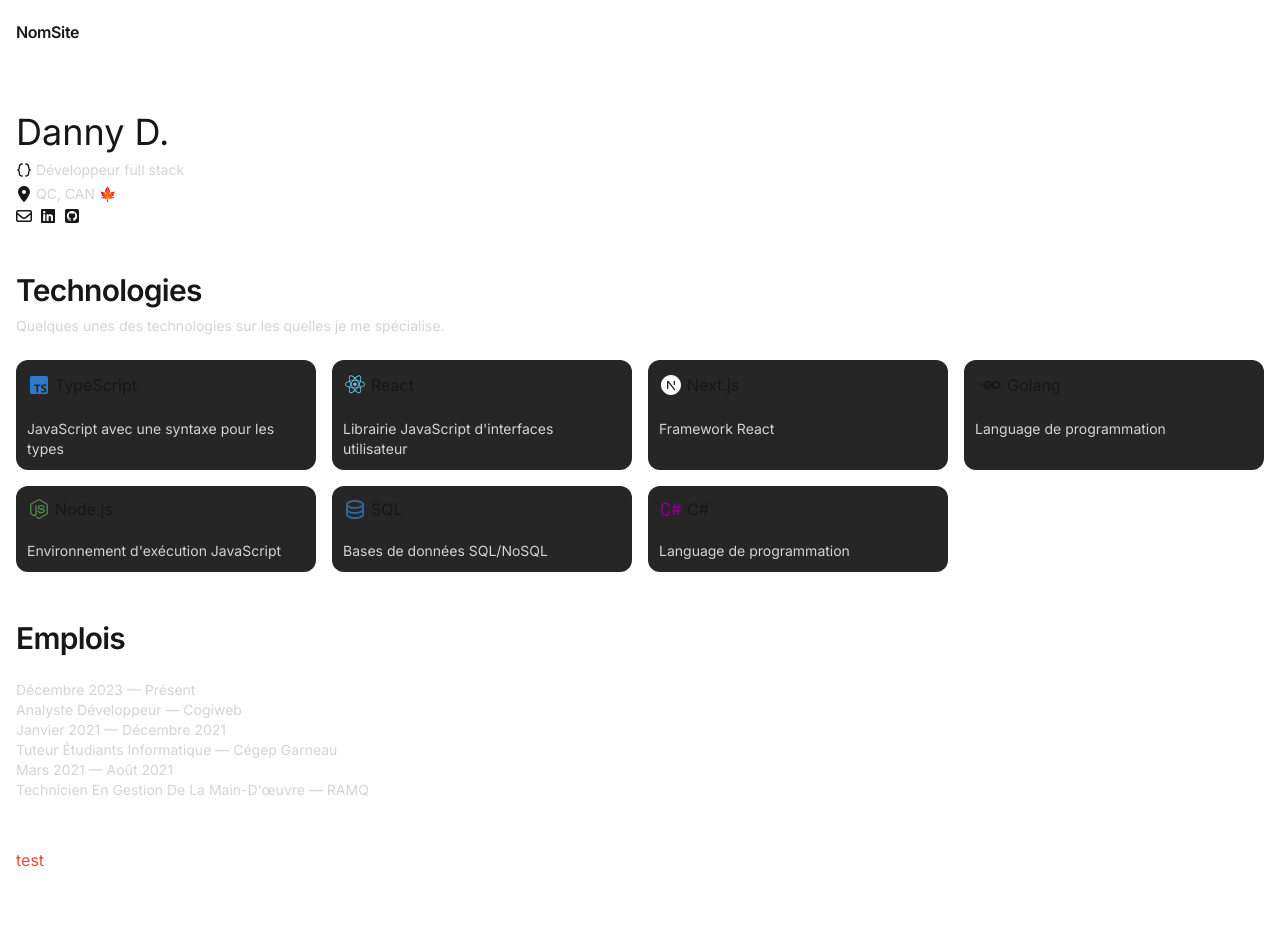
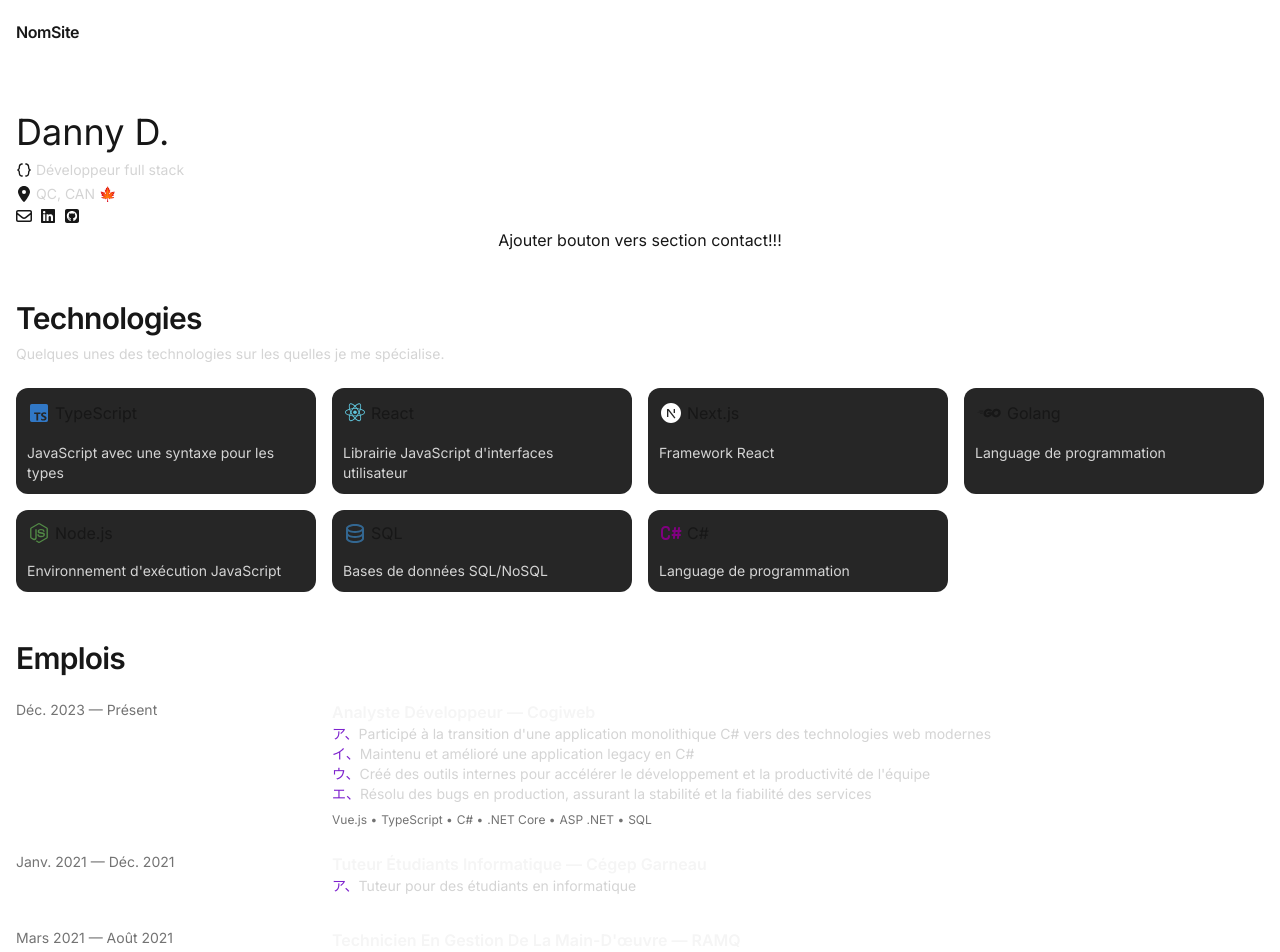
Before and after one commit to mtlaso/portfolio, a Next.js app: page / in a window 1280 px wide. Shown: the top 952 px of the page. Before the commit the page ends 872 px from the top, so only its background shows below. Built offline with nearby package versions, Linux system fonts and the light colour scheme; a web font is replaced by a local one.

Commit message:
section emplois

```diff
--- a/app/lib/placeholder-data.ts
+++ b/app/lib/placeholder-data.ts
@@ -98,10 +98,5 @@ export const workExperience: Work[] = [
 			"Responsable de la préparation et de la récupération des équipements informatiques pour les employés entrants et sortants",
 			"Assuré un soutien technique rapide et fiable aux employés",
 		],
-		technologies: [
-			"Support technique",
-			"Gestion d'équipements",
-			"Service client",
-		],
 	},
 ];
--- a/app/lib/utils/date.ts
+++ b/app/lib/utils/date.ts
@@ -2,7 +2,7 @@ export const date = {
 	format: (date: string): string => {
 		return new Intl.DateTimeFormat("fr-CA", {
 			year: "numeric",
-			month: "long",
+			month: "short",
 		}).format(new Date(date));
 	},
 };
--- a/app/ui/index/hero-section.tsx
+++ b/app/ui/index/hero-section.tsx
@@ -9,7 +9,9 @@ import { SPACING } from "../spacing";
 
 export const HeroSection = () => {
 	return (
-		<section className={`${SPACING.TITLE_SPACING} ${SPACING.SECTIONS_SPACING}`}>
+		<section
+			className={`${SPACING.TITLES_SPACING} ${SPACING.SECTIONS_SPACING}`}
+		>
 			<div>
 				<p className="text-4xl">Danny D.</p>
 			</div>
@@ -30,6 +32,8 @@ export const HeroSection = () => {
 					<FaLinkedin />
 					<FaSquareGithub />
 				</div>
+
+				<button type="button">Ajouter bouton vers section contact!!!</button>
 			</div>
 		</section>
 	);
--- a/app/ui/index/work-section.tsx
+++ b/app/ui/index/work-section.tsx
@@ -1,12 +1,11 @@
-import type { ReactElement } from "react";
 import { SPACING } from "@/app/ui/spacing";
 import { stackItems, workExperience } from "@/app/lib/placeholder-data";
-import { StackItem, Work } from "@/app/lib/definitions";
+import type { StackItem, Work } from "@/app/lib/definitions";
 import { date } from "@/app/lib/utils/date";
 
 export const WorkSection = () => {
 	return (
-		<section className={`${SPACING.SECTIONS_SPACING}`}>
+		<section>
 			<TechStackWrapper />
 			<WorkExperienceWrapper />
 		</section>
@@ -18,11 +17,11 @@ const WorkExperienceWrapper = () => {
 		<section
 			className={`${SPACING.SECTIONS_SPACING} ${SPACING.INSIDE_SECTIONS_SPACING}`}
 		>
-			<div className={`${SPACING.TITLE_SPACING}`}>
+			<div className={`${SPACING.TITLES_SPACING}`}>
 				<h2 className="font-semibold tracking-tight text-3xl">Emplois</h2>
 			</div>
 
-			<ul>
+			<ul className={`${SPACING.INSIDE_SECTIONS_SPACING}`}>
 				{workExperience.map((item) => (
 					<WorkCard work={item} key={item.start} />
 				))}
@@ -36,15 +35,38 @@ const WorkCard = ({ work }: { work: Work }) => {
 	const endDate = work.finish ? date.format(work.finish) : "Présent";
 
 	return (
-		<li>
-			<div>
-				<p className="capitalize text-sm text-neutral-300">
+		<li className="grid grid-cols-1 sm:grid-cols-4 text-sm gap-2 sm:gap-4">
+			<div className="col-span-1">
+				<p className="capitalize text-sm text-neutral-500">
 					{startDate} — {endDate}
 				</p>
+			</div>
 
-				<p className="capitalize text-sm text-neutral-300">
-					{work.title} — {work.company}
-				</p>
+			<div className="col-span-3 grid gap-2">
+				<div>
+					<p className="capitalize text-base text-neutral-100 font-semibold">
+						{work.title} — {work.company}
+					</p>
+
+					<ul className="list-[katakana] list-inside marker:text-purple-700">
+						{work.achievements?.map((item: string) => (
+							<li className="text-justify text-sm text-neutral-300" key={item}>
+								{item}
+							</li>
+						))}
+					</ul>
+				</div>
+
+				<ul className="flex flex-wrap gap-1">
+					{work.technologies?.map(
+						(item: string, index: number, arr: string[]) => (
+							<li className="text-xs text-neutral-500" key={item}>
+								{item}
+								{index < arr.length - 1 && <span>&nbsp;•</span>}
+							</li>
+						),
+					)}
+				</ul>
 			</div>
 		</li>
 	);
@@ -55,7 +77,7 @@ const TechStackWrapper = () => {
 		<section
 			className={`${SPACING.SECTIONS_SPACING} ${SPACING.INSIDE_SECTIONS_SPACING}`}
 		>
-			<div className={`${SPACING.TITLE_SPACING} `}>
+			<div className={`${SPACING.TITLES_SPACING} `}>
 				<h2 className="font-semibold tracking-tight text-3xl">Technologies</h2>
 				<p className="text-neutral-300 text-sm">
 					Quelques unes des technologies sur les quelles je me spécialise.
@@ -78,7 +100,7 @@ const StackCard = ({
 }) => {
 	return (
 		<li
-			className="space-y-1 p-2.5
+			className="p-2.5
 			grid grid-rows-subgrid row-span-2
       rounded-xl border border-transparent bg-neutral-800
       hover:bg-neutral-700 hover:border-neutral-600 transition-colors duration-200"
--- a/app/ui/spacing.ts
+++ b/app/ui/spacing.ts
@@ -1,5 +1,5 @@
 export const SPACING = {
 	SECTIONS_SPACING: "mb-12",
 	INSIDE_SECTIONS_SPACING: "space-y-6",
-	TITLE_SPACING: "space-y-2",
+	TITLES_SPACING: "space-y-2",
 } as const;
```
